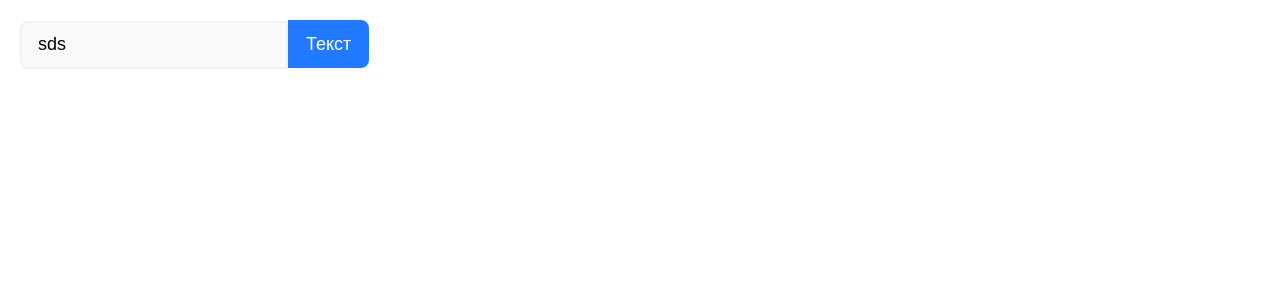
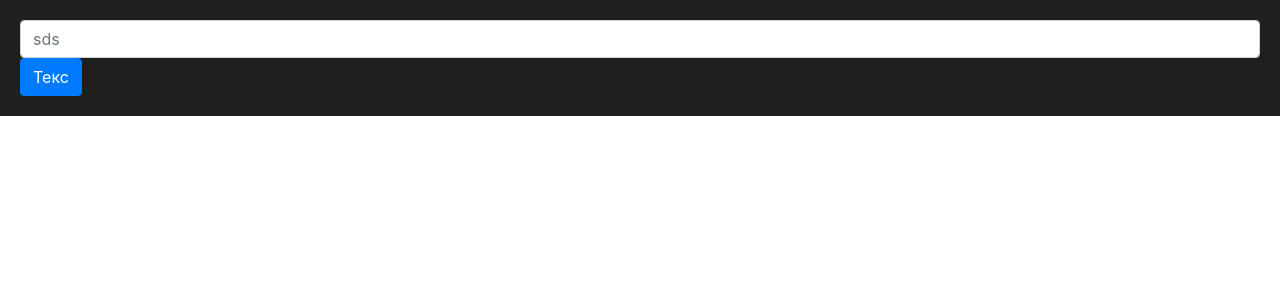
Before and after one commit to llotarev/keeper-finance-front, a React (Create React App) app: page / in a window 1280 px wide. Shown: the top 300 px of the page. Built offline with nearby package versions, Linux system fonts and the light colour scheme.

Commit message:
add bootstrap

```diff
--- a/package.json
+++ b/package.json
@@ -13,7 +13,9 @@
     "@types/react": "^16.9.56",
     "@types/react-dom": "^16.9.9",
     "axios": "^0.21.1",
+    "bootstrap": "^4.6.0",
     "react": "^17.0.1",
+    "react-bootstrap": "^1.4.3",
     "react-dom": "^17.0.1",
     "react-redux": "^7.2.2",
     "react-router-dom": "^5.2.0",
--- a/src/App.css
+++ b/src/App.css
@@ -1,3 +1,4 @@
 .app {
     padding: 20px;
+    background: #1f1f1f;
 }
--- a/src/App.tsx
+++ b/src/App.tsx
@@ -1,9 +1,8 @@
 import React from 'react';
 import './App.css';
-import './components/UIkit/styles/index.css'
+import 'bootstrap/dist/css/bootstrap.min.css';
 import {BrowserRouter as Router} from 'react-router-dom';
-import {Input} from './components/UIkit/Input';
-import {Button} from "./components/UIkit/Button";
+import {Button, Form} from 'react-bootstrap';
 
 
 function App() {
@@ -11,9 +10,9 @@ function App() {
     return (
         <Router>
             <div className='app'>
-                <Input content='right' placeholder='Name' defaultValue='sds'/>
-                <Button content="left">
-                    Текст
+                <Form.Control placeholder='sds'/>
+                <Button>
+                    Текс
                 </Button>
             </div>
         </Router>
--- a/src/components/UIkit/Button/Button.css
+++ /dev/null
@@ -1,49 +0,0 @@
-.button {
-    height: 48px;
-    padding: 0 16px;
-    font: normal 200 18px/18px var(--font-primery);
-    background: rgba(var(--color-primery));
-    border: 2px solid rgba(var(--color-primery));
-    color: rgba(var(--color-white));
-    border-radius: 8px;
-    outline: none;
-    appearance: none;
-    transition: color ease .4s, border ease .4s, background ease .4s, box-shadow ease .4s;
-    will-change: color, border, background, box-shadow;
-}
-
-/* states */
-.button:disabled {
-    background-color: transparent;
-    color: rgba(var(--color-dark), .04);
-    cursor: not-allowed;
-    user-select: none;
-
-    /* prefix */
-    -webkit-text-fill-color: rgba(var(--color-dark), .04);
-}
-
-.button:hover {
-    border-color: rgba(var(--color-dark), .08);
-}
-
-.button:focus {
-    border-color: rgba(var(--color-primery), .4);
-    box-shadow: 0 0 0 4px rgba(var(--color-primery), .2);
-}
-
-
-/* modify */
-.button--block {
-    width: 100%;
-}
-
-.button--content-left {
-    border-top-left-radius: 0;
-    border-bottom-left-radius: 0;
-}
-
-.button--content-right {
-    border-top-right-radius: 0;
-    border-bottom-right-radius: 0;
-}
--- a/src/components/UIkit/Button/index.tsx
+++ /dev/null
@@ -1,27 +0,0 @@
-import React, {FC} from "react";
-import cn from "../styles/classNames";
-import './Button.css';
-
-export interface UIKitButtonElement extends React.ButtonHTMLAttributes<HTMLButtonElement> {
-    block?: boolean,
-    content?: "left" | "right"
-}
-
-export const Button: FC<UIKitButtonElement> = (props) => {
-
-    const {
-        className,
-        /* modify */
-        block,
-        content
-    } = props;
-
-    return (
-        <button className={cn({
-            [String(className)]: true,
-            "button": true,
-            "button--block": block,
-            ["button--content-" + content]: Boolean(content),
-        })} {...props}/>
-    )
-}
--- a/src/components/UIkit/Input/Input.css
+++ /dev/null
@@ -1,59 +0,0 @@
-
-.input {
-    height: 48px;
-    padding: 16px;
-    font: normal 200 18px/18px var(--font-primery);
-    background: rgba(var(--color-dark), .02);
-    border: 2px solid rgba(var(--color-dark), .04);
-    border-radius: 8px;
-    outline: none;
-    appearance: none;
-    transition: color ease .4s, border ease .4s, background ease .4s, box-shadow ease .4s;
-    will-change: color, border, background, box-shadow;
-}
-
-/* states */
-.input:disabled {
-    background-color: transparent;
-    color: rgba(var(--color-dark), .04);
-    cursor: not-allowed;
-    user-select: none;
-
-    /* prefix */
-    -webkit-text-fill-color: rgba(var(--color-dark), .04);
-}
-
-.input:hover {
-    border-color: rgba(var(--color-dark), .08);
-}
-
-.input:focus {
-    border-color: rgba(var(--color-primery), .4);
-    box-shadow: 0 0 0 4px rgba(var(--color-primery), .2);
-}
-
-.input:invalid {
-    border-color: rgba(var(--color-danger), .4);
-    box-shadow: 0 0 0 4px rgba(var(--color-danger), .2);
-}
-
-/* pseudo */
-input::placeholder {
-    color: rgba(var(--color-dark), .4);
-}
-
-/* modify */
-.input--block {
-    width: 100%;
-}
-
-.input--content-left {
-    /*border-left-color: transparent !important;*/
-    border-top-left-radius: 0;
-    border-bottom-left-radius: 0;
-}
-
-.input--content-right {
-    border-top-right-radius: 0;
-    border-bottom-right-radius: 0;
-}
--- a/src/components/UIkit/Input/index.tsx
+++ /dev/null
@@ -1,27 +0,0 @@
-import React, {FC} from "react";
-import cn from "../styles/classNames";
-import './Input.css';
-
-export interface UIKitInputElement extends React.InputHTMLAttributes<HTMLInputElement> {
-    block?: boolean,
-    content?: "left" | "right"
-}
-
-export const Input: FC<UIKitInputElement> = (props) => {
-
-    const {
-        className,
-        /* modify */
-        block,
-        content
-    } = props;
-
-    return (
-        <input className={cn({
-            [String(className)]: true,
-            "input": true,
-            "input--block": block,
-            ["input--content-" + content]: Boolean(content),
-        })} {...props}/>
-    )
-}
--- a/src/components/UIkit/styles/classNames.ts
+++ /dev/null
@@ -1,10 +0,0 @@
-function classNames(classes: object | any) {
-    let className: string = '';
-    Object.entries(classes).map(([key, value]) => {
-        if (key === "undefined") return;
-        if (value) className += ` ${key}`;
-    });
-    return className.trim()
-}
-
-export default classNames;
--- a/src/components/UIkit/styles/index.css
+++ /dev/null
@@ -1,21 +0,0 @@
-:root {
-    --color-primery: 33, 122, 255;
-    --color-secondary: 33, 122, 255;
-    --color-dark: 30, 30, 30;
-    --color-white: 255, 255, 255;
-    --color-success: 39, 246, 122;
-    --color-danger: 246, 39, 185;
-
-    --font-primery: Robot, sans-serif;
-}
-
-
-*,
-::after,
-::before {
-    margin: 0;
-    padding: 0;
-    box-sizing: border-box;
-    -webkit-tap-highlight-color: transparent;
-    /*-webkit-tap-highlight-color: rgb(39, 246, 122);*/
-}
```
Also changed, not shown: 1 other file (tests, documents, lock files or other folders).
